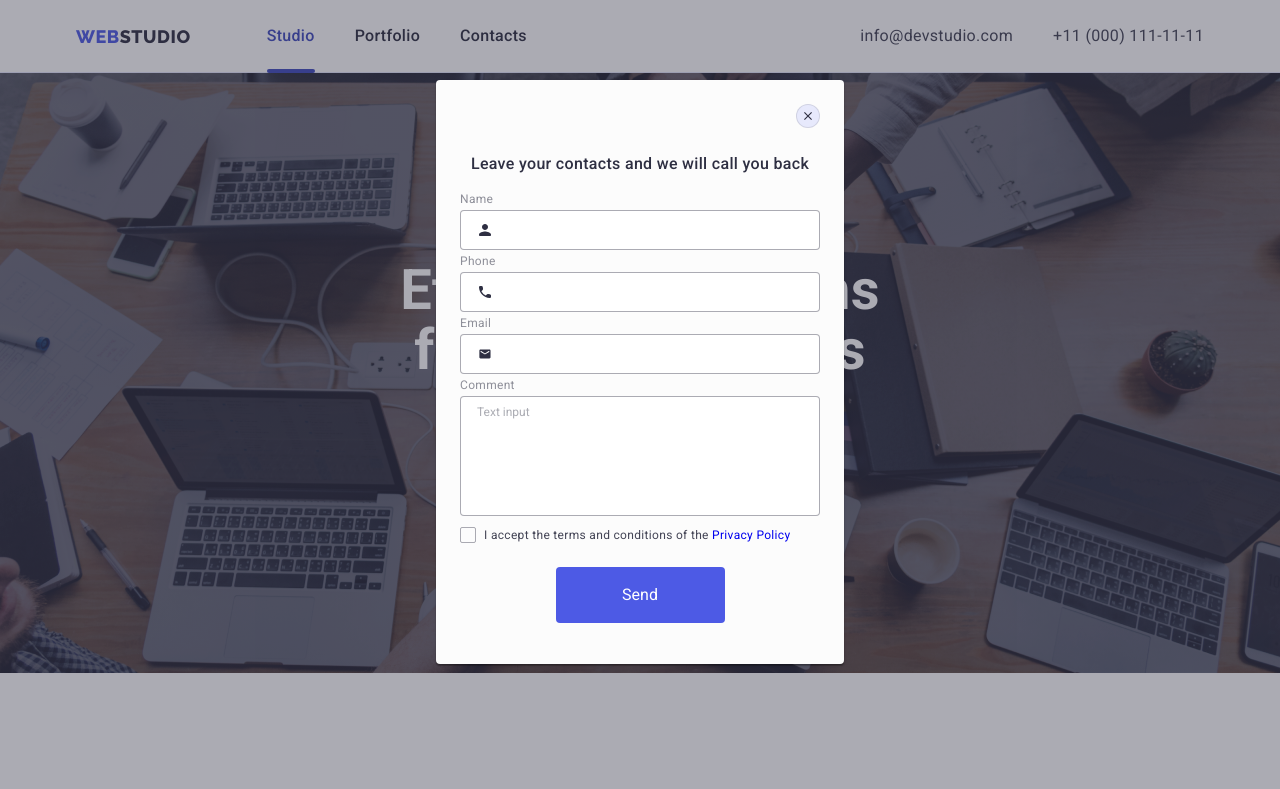
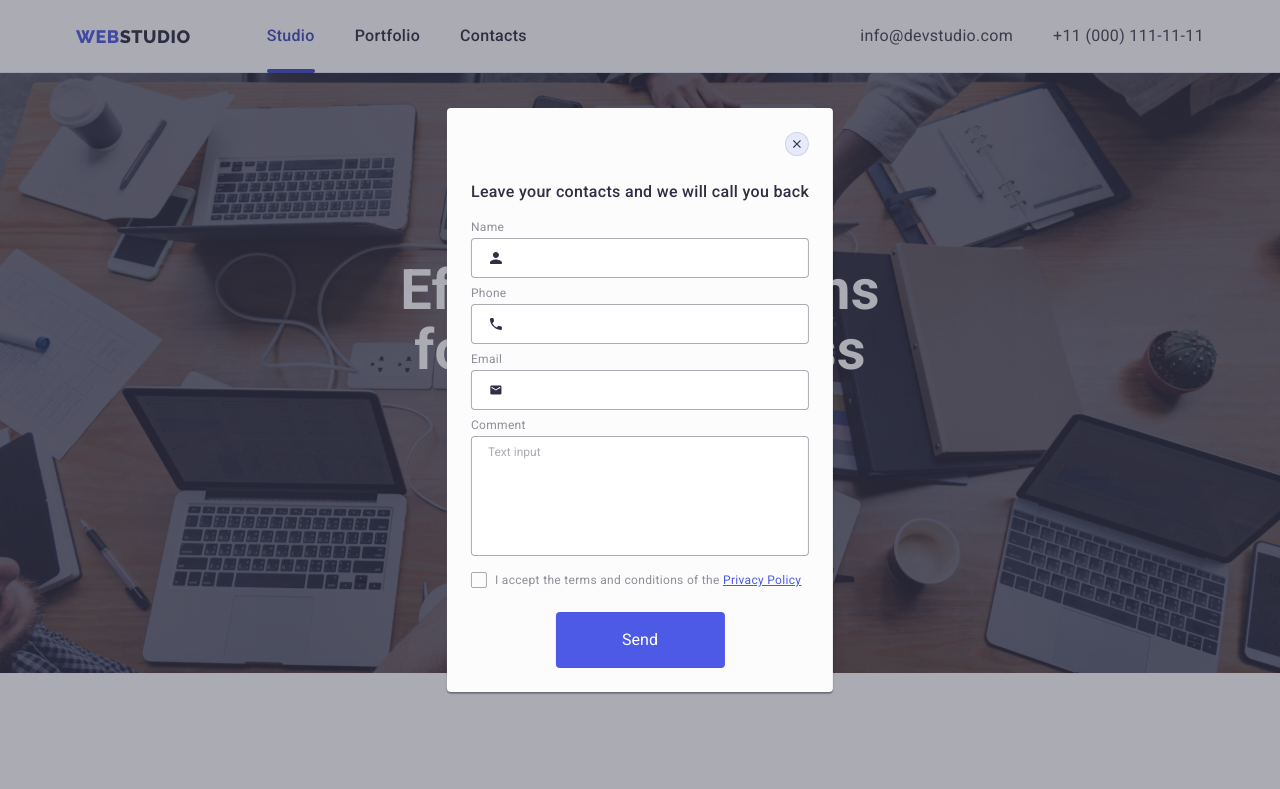
Before and after one commit to nickunderhill/goit-markup-hw-05, a plain HTML site: page index.html in a window 1280 px wide. Both pictures are taken after a click on the button "Order Service". Shown: the top 789 px of the page. Drawn offline with nearby package versions, Linux system fonts and the light colour scheme.

Commit message:
review fixes

```diff
--- a/css/styles.css
+++ b/css/styles.css
@@ -337,8 +337,8 @@ a {
 }
 
 .footer-socials .socials {
+  max-width: 208px;
   gap: 16px;
-  margin-right: 80px;
 }
 
 .footer-socials .socials-icon {
@@ -349,6 +349,12 @@ a {
 .socials-header, .subscribe-header {
   margin-bottom: 16px;
 }
+
+.footer-subscribe {
+  max-width: 453px;
+  margin-left: auto;
+}
+
 
 .subscribe-form {
   display: flex;
@@ -378,6 +384,7 @@ a {
 
 .subscribe-btn {
   display: flex;
+  justify-content: center;
   gap: 16px;
   letter-spacing: 0.04em;
   line-height: 1.5;
@@ -389,7 +396,6 @@ a {
   border-radius: 4px;
   border: none;
   cursor: pointer;
-  padding: 16px 32px;
 
   transition-property: background-color;
   transition-duration: 250ms;
@@ -567,11 +573,9 @@ a {
   position: absolute;
   max-width: 408px;
   min-height: 584px;
-  top: 80px;
-  left: 0;
-  right: 0;
-  margin-left: auto;
-  margin-right: auto;
+  top: 50%;
+  left: 50%;
+  transform: translate(-50%, -50%);
   background-color: var(--dairy);
   box-shadow: 0 2px 1px 0 rgba(0, 0, 0, 0.2), 0 1px 3px 0 rgba(0, 0, 0, 0.12), 0 1px 1px 0 rgba(0, 0, 0, 0.14);
   border-radius: 4px;
@@ -656,7 +660,11 @@ a {
 
 .modal-form-field {
   position: relative;
-  margin-bottom: 4px;
+  margin-bottom: 8px;
+}
+
+.modal-form-field-comment {
+  margin-bottom: 16px;
 }
 
 .modal-icon {
@@ -673,6 +681,7 @@ a {
 }
 
 .modal-comment {
+  display: block;
   font-size: 12px;
   line-height: 1.1666;
   color: var(--navy-blue);
@@ -717,10 +726,14 @@ a {
 
 .modal-form-checkbox {
   display: flex;
+  align-items: center;
   margin-bottom: 24px;
 }
 
 .form-policy-label {
+  padding-left: 24px;
+  position: absolute;
+  color: var(--light-slate);
   cursor: pointer;
   display: flex;
   justify-content: center;
@@ -740,6 +753,8 @@ a {
 
 .privacy-policy-link {
   display: block;
+  text-decoration: underline;
+  color: var(--iris);
 }
 
 .custom-checkbox {
@@ -758,13 +773,13 @@ a {
   transition-timing-function: cubic-bezier(0.4, 0, 0.2, 1);
 }
 
-.form-checkbox-input:checked + .form-policy-label .custom-checkbox {
+.form-checkbox-input:checked + .custom-checkbox {
   background-color: var(--ocean);
   fill: var(--white);
   border: none;
 }
 
-.form-checkbox-input:focus + .form-policy-label .custom-checkbox {
+.form-checkbox-input:focus + .custom-checkbox {
   border: 1px solid var(--iris);
 }
 
--- a/index.html
+++ b/index.html
@@ -389,7 +389,7 @@
                     <p class="subscribe-header">Subscribe</p>
                     <form class="subscribe-form">
                         <label class="subscribe-label">
-                            <input class="subscribe-input" type="email" placeholder="E-mail" , name="email" />
+                            <input class="subscribe-input" type="email" placeholder="E-mail" name="email" />
                         </label>
                         <button class="subscribe-btn" type="submit">
                             Subscribe
@@ -437,7 +437,7 @@
                         <use href="./images/icons.svg#icon-envelope"></use>
                     </svg>
                 </div>
-                <div class="modal-form-field">
+                <div class="modal-form-field-comment">
                     <label for="comment" class="modal-label">Comment</label>
                     <textarea class="modal-comment" name="comment" id="comment" placeholder="Text input"
                         required=""></textarea>
@@ -445,14 +445,13 @@
                 <div class="modal-form-checkbox">
                     <input type="checkbox" id="policy" name="policy" value="true"
                         class="form-checkbox-input visually-hidden" />
-                    <label for="policy" class="form-policy-label">
-                        <div class="custom-checkbox">
-                            <svg class="checkmark-icon">
-                                <use href="./images/icons.svg#icon-checkmark"></use>
-                            </svg>
-                        </div>
-                        I accept the terms and conditions of the&nbsp<a class="privacy-policy-link" href="#"
-                            target="_blank">Privacy Policy</a>
+                    <div class="custom-checkbox">
+                        <svg class="checkmark-icon">
+                            <use href="./images/icons.svg#icon-checkmark"></use>
+                        </svg>
+                    </div>
+                    <label for="policy" class="form-policy-label">I accept the terms and conditions of the&nbsp;<a
+                            class="privacy-policy-link" href="#" target="_blank">Privacy Policy</a>
                     </label>
                 </div>
                 <button class="modal-btn-send" type="submit">Send</button>
```
